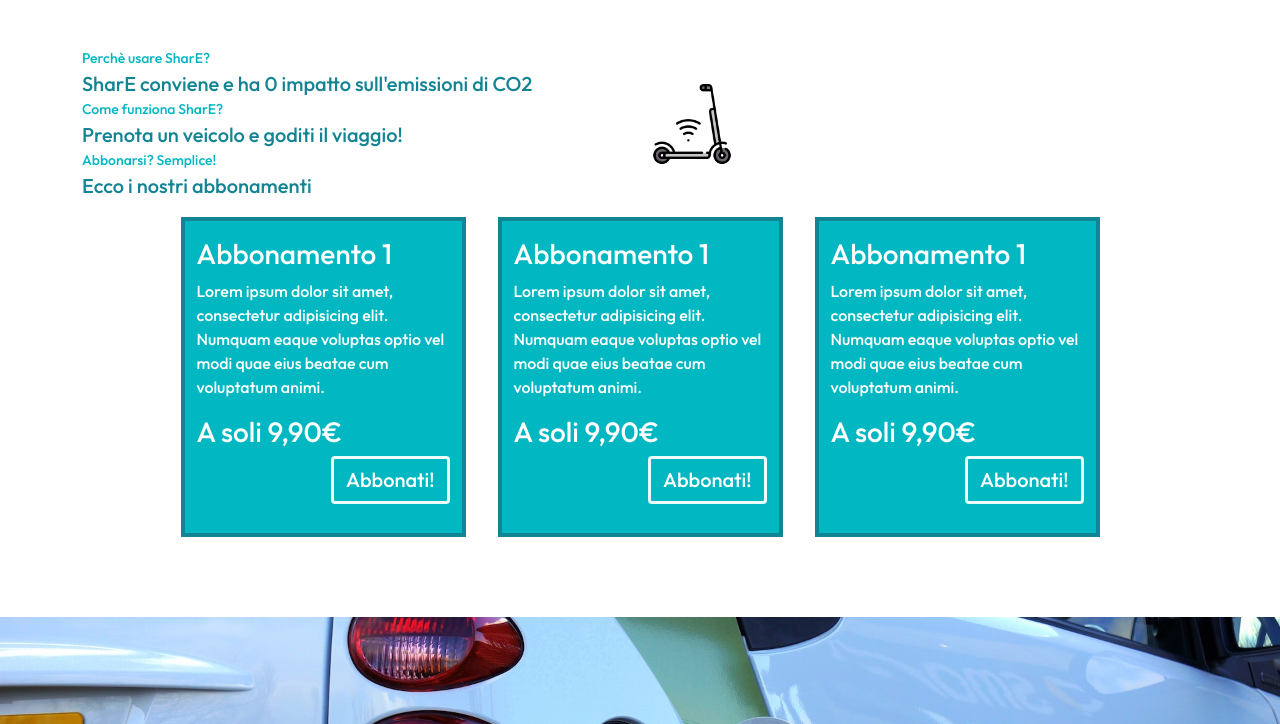
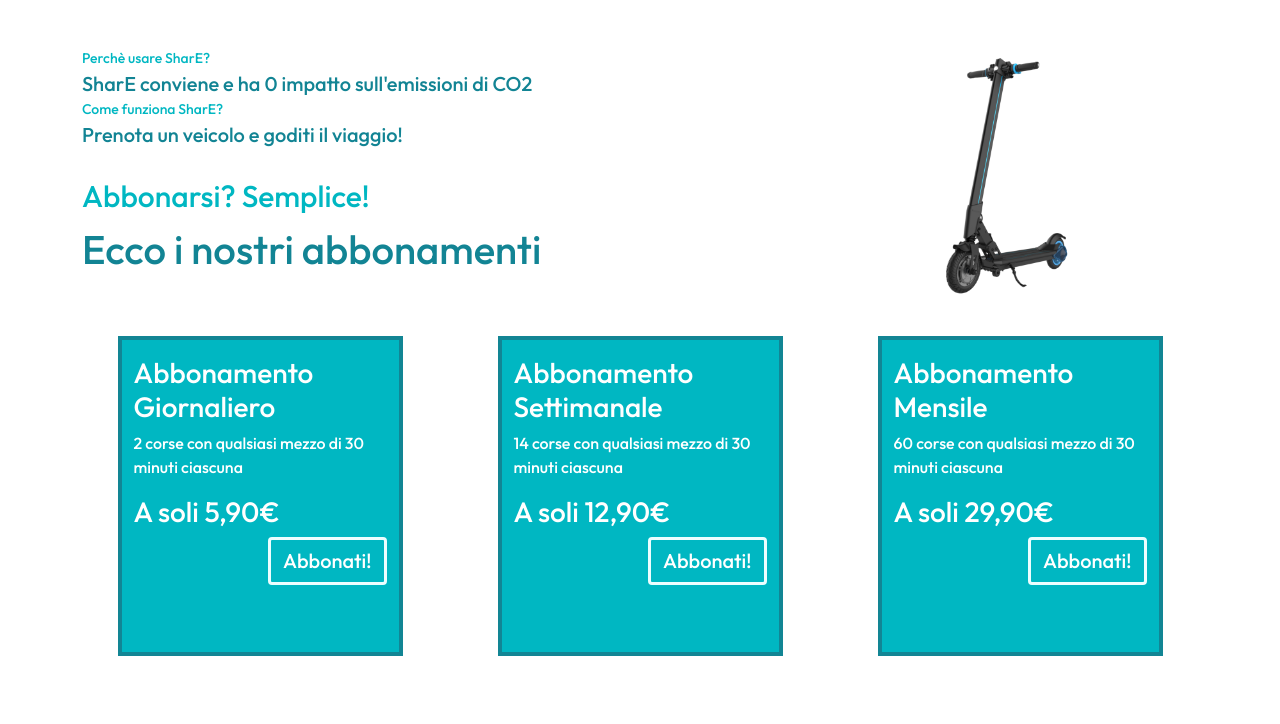
Before and after one commit to Lacrosser/Car-Sharing-Jato69, a plain HTML site: page Project-work/index.html in a window 1280 px wide. Shown: the part 676-1400 px from the top of the page. Drawn offline with nearby package versions, Linux system fonts and the light colour scheme.

Commit message:
AggiustatoScooter

```diff
--- a/Project-work/css/abbonamenti.css
+++ b/Project-work/css/abbonamenti.css
@@ -3,6 +3,4 @@
     background-color: #00B7C2;
     border: 4px solid #128594;
     margin: 1rem;
-    /* background-image: url("../img/EscooterStilizzato.png");
-    mix-blend-mode: overlay;*/
 }
--- a/Project-work/css/style.css
+++ b/Project-work/css/style.css
@@ -74,8 +74,14 @@
 /* -------------------------------------------------------------------------- */
 
 .monopattinoImg img{
-    height: 5rem;
+    height: 16rem;
     width: auto;
+}
+
+.immagineScooter{
+    display: flex;
+    justify-content: space-evenly;
+    margin-left: 9rem;
 }
 
 /* -------------------------------------------------------------------------- */
--- a/Project-work/index.html
+++ b/Project-work/index.html
@@ -117,34 +117,46 @@
       <!-- ----------------------------------------------------------------------- -->
       <!--                            SEZIONE ALTA SITO                            -->
       <!-- ----------------------------------------------------------------------- -->
-      <div class="row d-flex justify-content-around align-content-center mt-5">
+      <div class="row mt-5">
         <div class="col-lg-6">
           <div class="primaryText">Perchè usare SharE?</div>
           <div class="secondaryText">SharE conviene e ha 0 impatto sull'emissioni di CO2</div>
           <div class="primaryText">Come funziona SharE?</div>
           <div class="secondaryText">Prenota un veicolo e goditi il viaggio!</div>
-          <div class="primaryText">Abbonarsi? Semplice!</div>
-          <div class="secondaryText">Ecco i nostri abbonamenti</div>
+          <div class="primaryText mt-4" style="font-size: 30px;">Abbonarsi? Semplice!</div>
+          <div class="secondaryText" style="font-size: 40px;">Ecco i nostri abbonamenti</div>
         </div>
-        <div class="col-lg-6 d-none d-lg-block monopattinoImg d-flex justify-content-center align-content-center">
-          <div class="immagineScooter">
-            <img class="" src="./img/EscooterStilizzato.png" alt="e-scooter">
-          </div>
+        <div class="col-lg-6 d-none d-lg-block monopattinoImg d-flex justify-content-end align-content-center">
+            <div class="immagineScooter">
+              <img class="" src="./img/Monopattino.png" alt="e-scooter">
+            </div>
         </div>
       </div>
       <!-- ----------------------------------------------------------------------- -->
       <!--                           ABBONAMENTI STATICI                           -->
       <!-- ----------------------------------------------------------------------- -->
-      <div class="d-none d-lg-inline d-flex jus">
-        <div id="abbonamentiPc" class="abbonamentiPc row whiteText d-flex justify-content-center">
+      <div class="d-none d-lg-inline d-flex justify-content-around">
+        <div id="abbonamentiPc" class="abbonamentiPc row whiteText d-flex justify-content-around mt-3">
+            <div class="abbonamento col-11 col-lg-3">
+              <div class="titoloAbbonamento pt-3">
+                <h3>Abbonamento Giornaliero</h3>
+              </div>
+              <div class="descrizione">
+                <p>2 corse con qualsiasi mezzo di 30 minuti ciascuna</p>
+                  <h3 class="whiteText">A soli 5,90€</h3>
+                <div class="button d-flex justify-content-end align-items-end">
+                    <div class="pulsanteAbbonati "><a href="#" class="btn primaryBtn " type="button">Abbonati!</a></div>
+                </div>
+              </div>
+            </div>
           <div class="abbonamento col-11 col-lg-3">
             <div class="titoloAbbonamento pt-3">
-              <h3>Abbonamento 1</h3>
+              <h3>Abbonamento Settimanale</h3>
             </div>
             <div class="descrizione">
-              <p>Lorem ipsum dolor sit amet, consectetur adipisicing elit. Numquam eaque voluptas optio vel modi quae eius beatae cum voluptatum animi.</p>
+              <p>14 corse con qualsiasi mezzo di 30 minuti ciascuna</p>
 
-                <h3 class="whiteText">A soli 9,90€</h3>
+                <h3 class="whiteText">A soli 12,90€</h3>
 
               <div class="button d-flex justify-content-end">
                 <a href="" class="btn primaryBtn" type="button">Abbonati!</a>
@@ -153,26 +165,12 @@
           </div>
           <div class="abbonamento col-11 col-lg-3">
             <div class="titoloAbbonamento pt-3">
-              <h3>Abbonamento 1</h3>
+              <h3>Abbonamento Mensile</h3>
             </div>
             <div class="descrizione">
-              <p>Lorem ipsum dolor sit amet, consectetur adipisicing elit. Numquam eaque voluptas optio vel modi quae eius beatae cum voluptatum animi.</p>
+              <p>60 corse con qualsiasi mezzo di 30 minuti ciascuna</p>
 
-                <h3 class="whiteText">A soli 9,90€</h3>
-
-              <div class="button d-flex justify-content-end">
-                <a href="" class="btn primaryBtn" type="button">Abbonati!</a>
-              </div>
-            </div>
-          </div>
-          <div class="abbonamento col-11 col-lg-3">
-            <div class="titoloAbbonamento pt-3">
-              <h3>Abbonamento 1</h3>
-            </div>
-            <div class="descrizione">
-              <p>Lorem ipsum dolor sit amet, consectetur adipisicing elit. Numquam eaque voluptas optio vel modi quae eius beatae cum voluptatum animi.</p>
-
-                <h3 class="whiteText">A soli 9,90€</h3>
+                <h3 class="whiteText">A soli 29,90€</h3>
 
               <div class="button d-flex justify-content-end">
                 <a href="" class="btn primaryBtn" type="button">Abbonati!</a>
@@ -315,7 +313,7 @@
         spaceBetween: 0,
         centeredSlides: true,
         autoplay: {
-          delay: 4000,
+          delay: 8000,
           disableOnInteraction: false
         },
         pagination: {
```
Also changed, not shown: Project-work/img/Monopattino.png (added).
